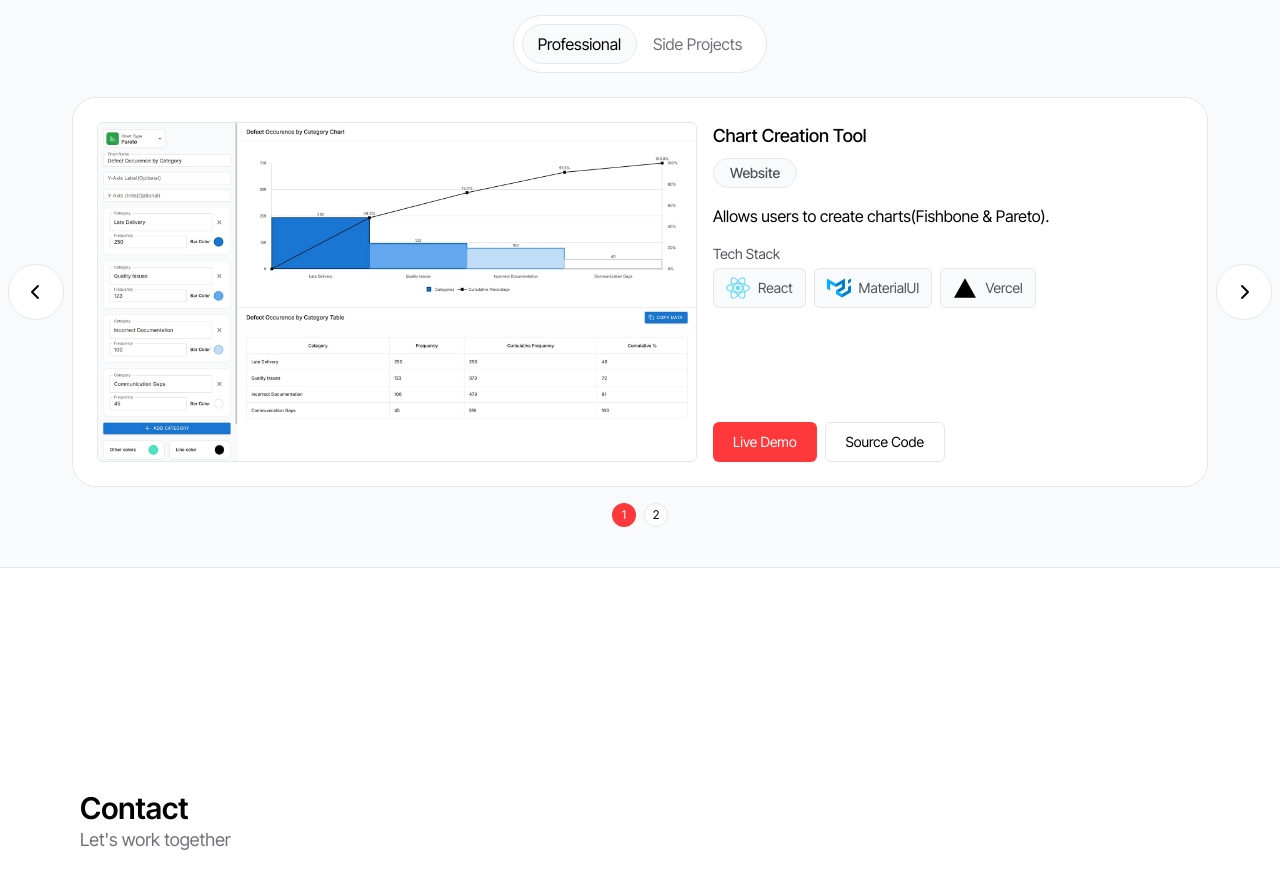
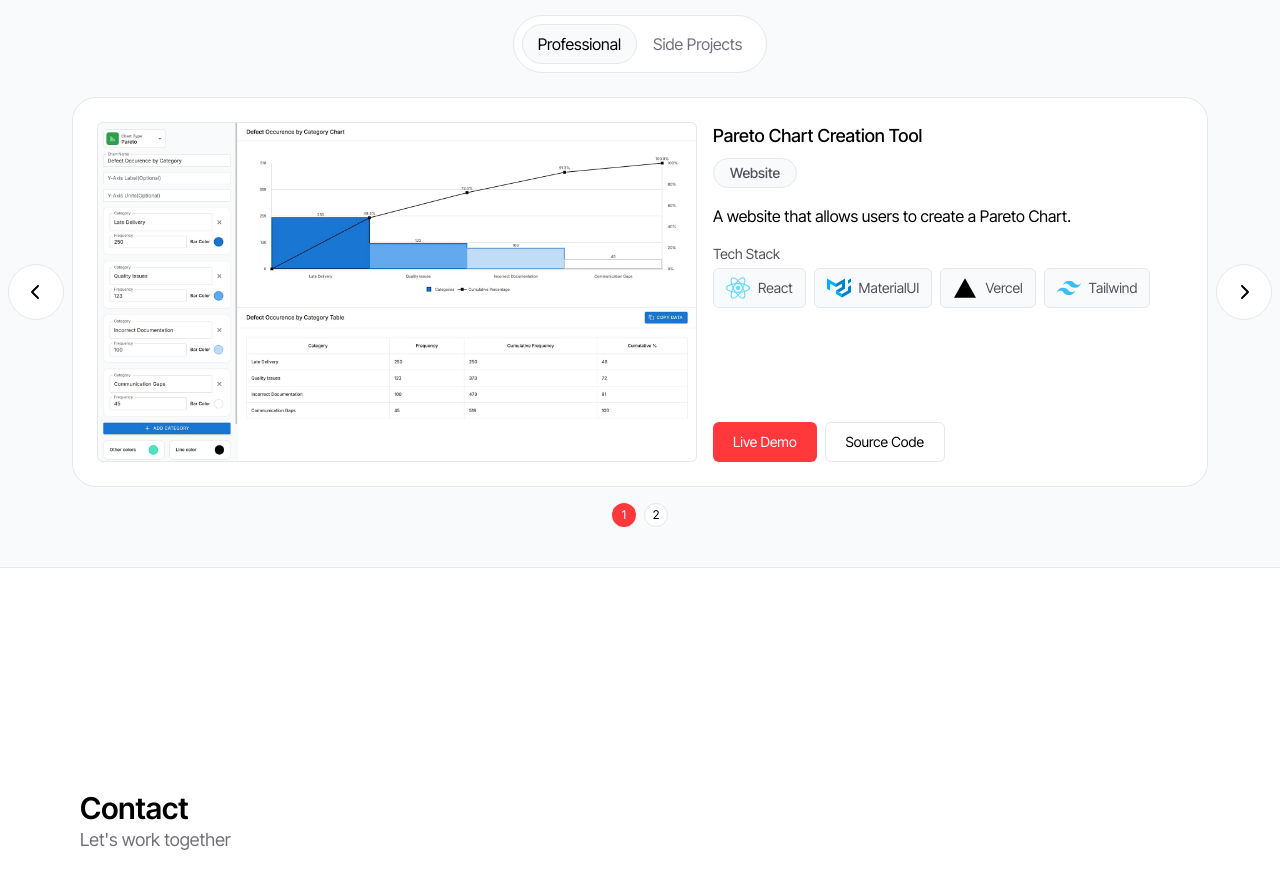
Before and after one commit to JiraldLaurea/digital-porftolio, a Next.js app: page / in a window 1280 px wide. Shown: the part 3220-4106 px from the top of the page. Built offline with nearby package versions, Linux system fonts and the light colour scheme.

Commit message:
Update Project Description

```diff
--- a/src/app/components/Projects.tsx
+++ b/src/app/components/Projects.tsx
@@ -1,12 +1,12 @@
 "use client";
 import { useTheme } from "next-themes";
 import { useMemo, useState } from "react";
-import { RiNextjsFill, RiTailwindCssFill, RiVercelFill } from "react-icons/ri";
+import { RiNextjsFill, RiVercelFill } from "react-icons/ri";
 import { ProjectsData } from "../Types/index";
 import ProjectsCarousel from "./ProjectsCarousel";
 import Tabs from "./Tabs";
 import Wrapper from "./Wrapper";
-import { FirebaseIcon, MuiIcon, ReactIcon } from "./icons/Icons";
+import { FirebaseIcon, MuiIcon, ReactIcon, TailwindIcon } from "./icons/Icons";
 
 const Projects = () => {
     const { theme }: any = useTheme();
@@ -17,9 +17,9 @@ const Projects = () => {
                 {
                     projectType: "Website",
                     imgSrc: "projects_pareto-chart.jpg",
-                    name: "Chart Creation Tool",
+                    name: "Pareto Chart Creation Tool",
                     description:
-                        "Allows users to create charts(Fishbone & Pareto).",
+                        "A website that allows users to create a Pareto Chart.",
                     link: "https://pareto-chart.vercel.app/",
                     sourceCode: "https://gitlab.com/Zandell/chart/tree/master",
                     techs: [
@@ -41,6 +41,15 @@ const Projects = () => {
                                     : "skills_vercelLight.svg"
                             }`,
                             techName: "Vercel",
+                        },
+                        {
+                            Icon: TailwindIcon,
+                            imgSrc: `${
+                                theme === "dark"
+                                    ? "skills_vercelDark.svg"
+                                    : "skills_vercelLight.svg"
+                            }`,
+                            techName: "Tailwind",
                         },
                     ],
                 },
@@ -79,7 +88,7 @@ const Projects = () => {
                             techName: "Next.js",
                         },
                         {
-                            Icon: RiTailwindCssFill,
+                            Icon: TailwindIcon,
                             imgSrc: "skills_tailwindcss.svg",
                             techName: "Tailwind",
                         },
@@ -119,7 +128,7 @@ const Projects = () => {
                             techName: "Next.js",
                         },
                         {
-                            Icon: RiTailwindCssFill,
+                            Icon: TailwindIcon,
                             imgSrc: "skills_tailwindcss.svg",
                             techName: "Tailwind",
                         },
@@ -178,7 +187,7 @@ const Projects = () => {
                             techName: "Next.js",
                         },
                         {
-                            Icon: RiTailwindCssFill,
+                            Icon: TailwindIcon,
                             imgSrc: "skills_tailwindcss.svg",
                             techName: "Tailwind",
                         },
```
